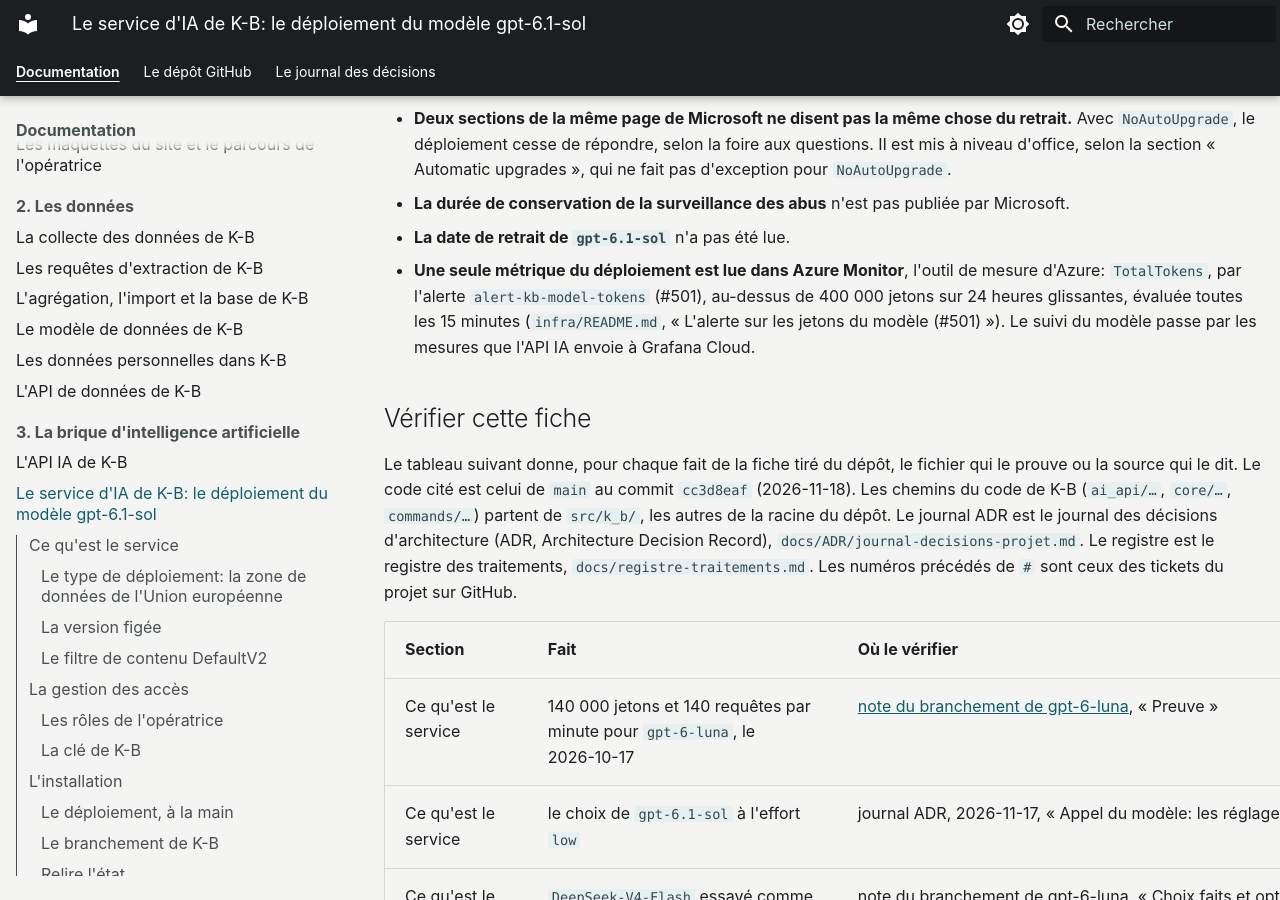
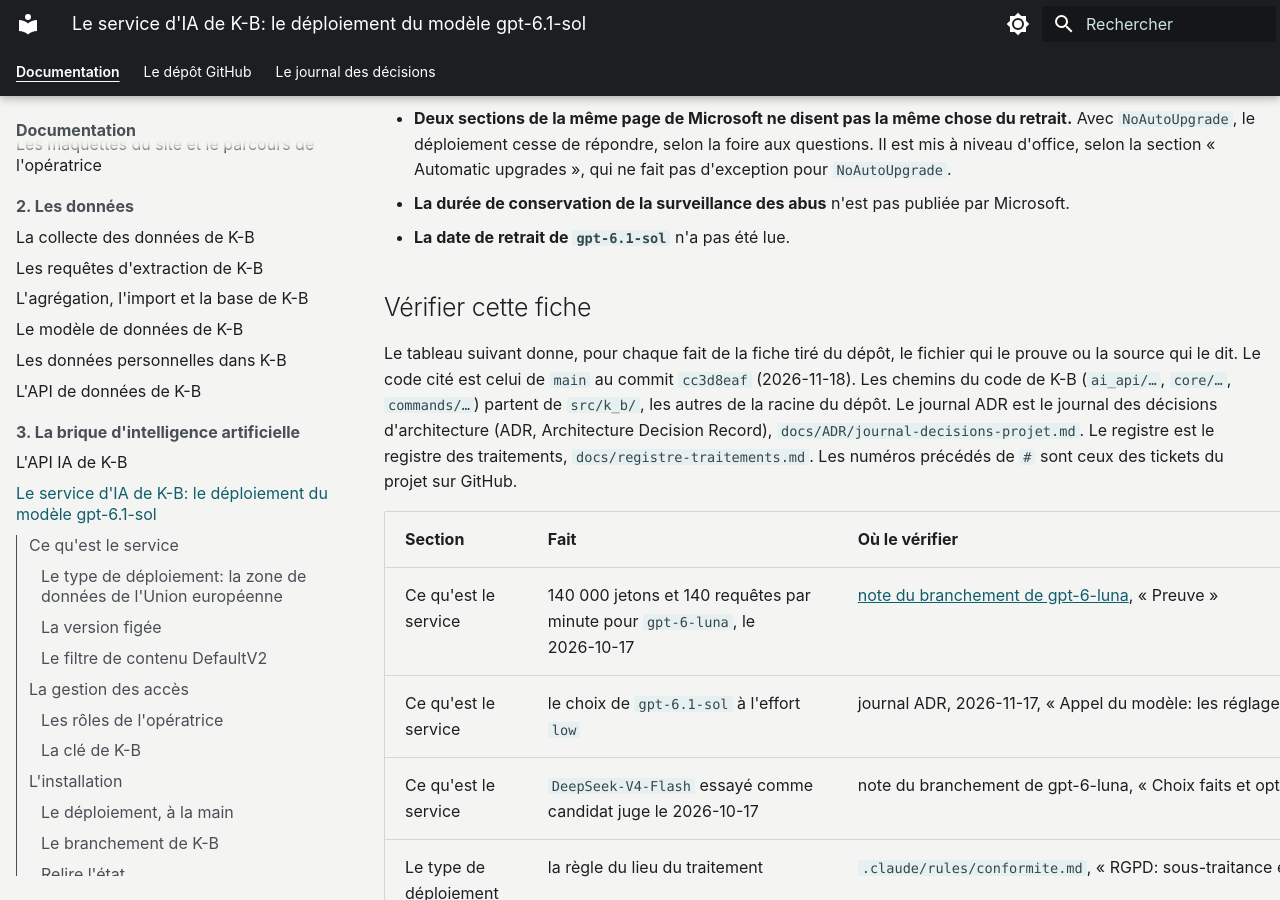
Before and after one commit to SabineLaurent/K-B, an MkDocs documentation site: the page built from documentation/service-ia.md, in a window 1280 px wide and 900 px high, scrolled down 16732 px. Built offline with MkDocs 1.6.1 and Material for MkDocs 9.7.7, drawn with Linux system fonts in a browser that asks for light colours; plug-ins that fetch from the network failed and are left out.

Commit message:
docs: drop from the limits of the service sheet the bullet that said the metrics of Azure Monitor were not read, without a replacement (issue 705)

```diff
--- a/documentation/service-ia.md
+++ b/documentation/service-ia.md
@@ -574,10 +574,6 @@ la section « Envoi des mesures à Grafana Cloud ».
     « <span lang="en">Automatic upgrades</span> », qui ne fait pas d'exception pour `NoAutoUpgrade`.
 - **La durée de conservation de la surveillance des abus** n'est pas publiée par Microsoft.
 - **La date de retrait de `gpt-6.1-sol`** n'a pas été lue.
-- **Une seule métrique du déploiement est lue dans Azure Monitor**, l'outil de mesure d'Azure: `TotalTokens`, par
-    l'alerte `alert-kb-model-tokens` (#501), au-dessus de 400 000 jetons sur 24 heures glissantes, évaluée toutes les 15
-    minutes (`infra/README.md`, « L'alerte sur les jetons du modèle (#501) »). Le suivi du modèle passe par les mesures
-    que l'API IA envoie à Grafana Cloud.
 
 ## Vérifier cette fiche
 
```
